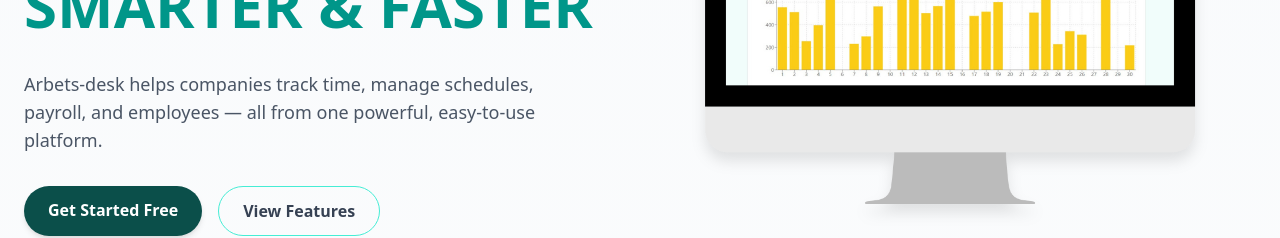
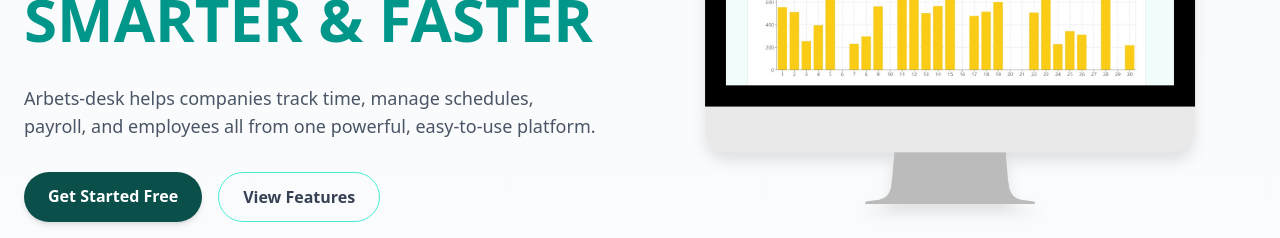
Before and after one commit to raselrzl/arbetsdesk, a Next.js app: page / in a window 1280 px wide. Shown: the part 452-690 px from the top of the page. Built offline with nearby package versions, Linux system fonts and the light colour scheme; no server answers.

Commit message:
home page done

```diff
--- a/app/(mainpage)/page.tsx
+++ b/app/(mainpage)/page.tsx
@@ -23,7 +23,7 @@ export default function HomePage() {
 
           <p className="text-gray-600 text-base sm:text-lg max-w-xl mb-8">
             Arbets-desk helps companies track time, manage schedules, payroll,
-            and employees — all from one powerful, easy-to-use platform.
+            and employees all from one powerful, easy-to-use platform.
           </p>
 
           <div className="flex flex-wrap gap-4">
```
